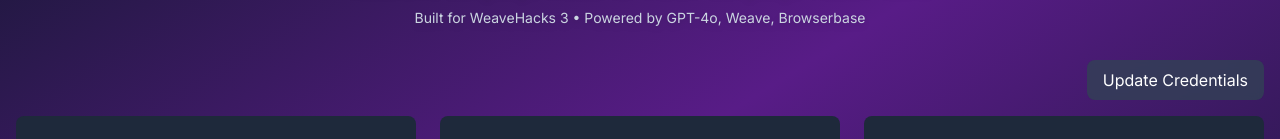
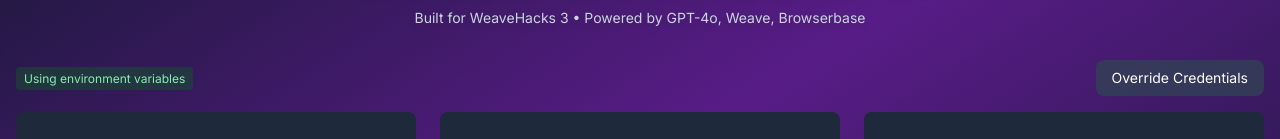
Before and after one commit to global-mysterysnailrevolution/weavehack3, a Next.js app in the folder web/: page / in a window 1280 px wide. Shown: the part 232-371 px from the top of the page. Built offline with nearby package versions, Linux system fonts and the light colour scheme; no server answers.

Commit message:
Prioritize private environment variables - use env vars silently without prompting user

```diff
--- a/web/app/api/dev/seed-credentials/route.ts
+++ b/web/app/api/dev/seed-credentials/route.ts
@@ -3,9 +3,9 @@ import { NextResponse } from 'next/server';
 export const runtime = 'nodejs';
 
 export async function GET() {
-  // Always allow seeding from environment variables
-  // This allows the app to use server-side environment variables
-  // In Vercel, these need to be set in the project settings
+  // Always use private environment variables (server-side only)
+  // These are set in Vercel project settings and are never exposed to the client
+  // The client receives the values but they're not in the bundle
   const credentials = {
     openai_api_key: process.env.OPENAI_API_KEY || '',
     wandb_api_key: process.env.WANDB_API_KEY || '',
@@ -16,12 +16,13 @@ export async function GET() {
     browserbase_project_id: process.env.BROWSERBASE_PROJECT_ID || '',
   };
 
-  // Log for debugging (only in development)
+  // Don't log credentials in production for security
   if (process.env.NODE_ENV !== 'production') {
-    console.log('Seed credentials check:', {
+    console.log('🔐 Loading credentials from environment variables:', {
       hasOpenAI: !!credentials.openai_api_key,
       hasWandb: !!credentials.wandb_api_key,
       hasProject: !!credentials.wandb_project,
+      hasBrowserbase: !!credentials.browserbase_api_key,
     });
   }
 
--- a/web/app/page.tsx
+++ b/web/app/page.tsx
@@ -14,7 +14,7 @@ export default function Home() {
   const [logoImageError, setLogoImageError] = useState(false);
 
   useEffect(() => {
-    // First, try to load from environment variables via API
+    // Always try to load from environment variables first (private env vars)
     const loadCredentialsFromEnv = async () => {
       try {
         const response = await fetch('/api/dev/seed-credentials');
@@ -22,31 +22,30 @@ export default function Home() {
           const envCreds = await response.json();
           // Check if we have the minimum required credentials
           if (envCreds.openai_api_key && envCreds.wandb_api_key && envCreds.wandb_project) {
-            console.log('Loaded credentials from environment variables');
+            console.log('✅ Using credentials from environment variables');
             setCredentials(envCreds as Credentials);
-            localStorage.setItem('rvla_credentials', JSON.stringify(envCreds));
+            // Don't save to localStorage - always use fresh env vars
             setShowCredentialsModal(false);
             return;
           } else {
-            console.log('Environment variables found but incomplete:', {
+            console.warn('⚠️ Environment variables incomplete:', {
               hasOpenAI: !!envCreds.openai_api_key,
               hasWandb: !!envCreds.wandb_api_key,
               hasProject: !!envCreds.wandb_project
             });
           }
-        } else {
-          console.log('API route returned error:', response.status);
         }
       } catch (e) {
-        console.log('Failed to fetch environment credentials:', e);
+        console.error('Failed to fetch environment credentials:', e);
       }
 
-      // Fallback to localStorage if env vars not available
+      // Fallback to localStorage only if env vars are not available
       const saved = localStorage.getItem('rvla_credentials');
       if (saved) {
         try {
           const creds = JSON.parse(saved);
           if (creds.openai_api_key && creds.wandb_api_key && creds.wandb_project) {
+            console.log('Using credentials from localStorage (fallback)');
             setCredentials(creds);
             setShowCredentialsModal(false);
             return;
@@ -56,7 +55,7 @@ export default function Home() {
         }
       }
 
-      // Only show modal if we don't have credentials
+      // Only show modal if we don't have credentials from env vars or localStorage
       setShowCredentialsModal(true);
     };
 
@@ -133,12 +132,19 @@ export default function Home() {
         )}
 
         {credentials && (
-          <div className="mb-4 flex justify-end">
+          <div className="mb-4 flex justify-between items-center">
+            <div className="text-sm text-slate-300">
+              {process.env.NODE_ENV === 'development' && (
+                <span className="px-2 py-1 bg-green-900/50 text-green-300 rounded text-xs">
+                  Using environment variables
+                </span>
+              )}
+            </div>
             <button
               onClick={() => setShowCredentialsModal(true)}
-              className="px-4 py-2 bg-slate-700 hover:bg-slate-600 text-white rounded-lg transition-colors backdrop-blur-sm bg-opacity-80"
+              className="px-4 py-2 bg-slate-700 hover:bg-slate-600 text-white rounded-lg transition-colors backdrop-blur-sm bg-opacity-80 text-sm"
             >
-              Update Credentials
+              Override Credentials
             </button>
           </div>
         )}
```
